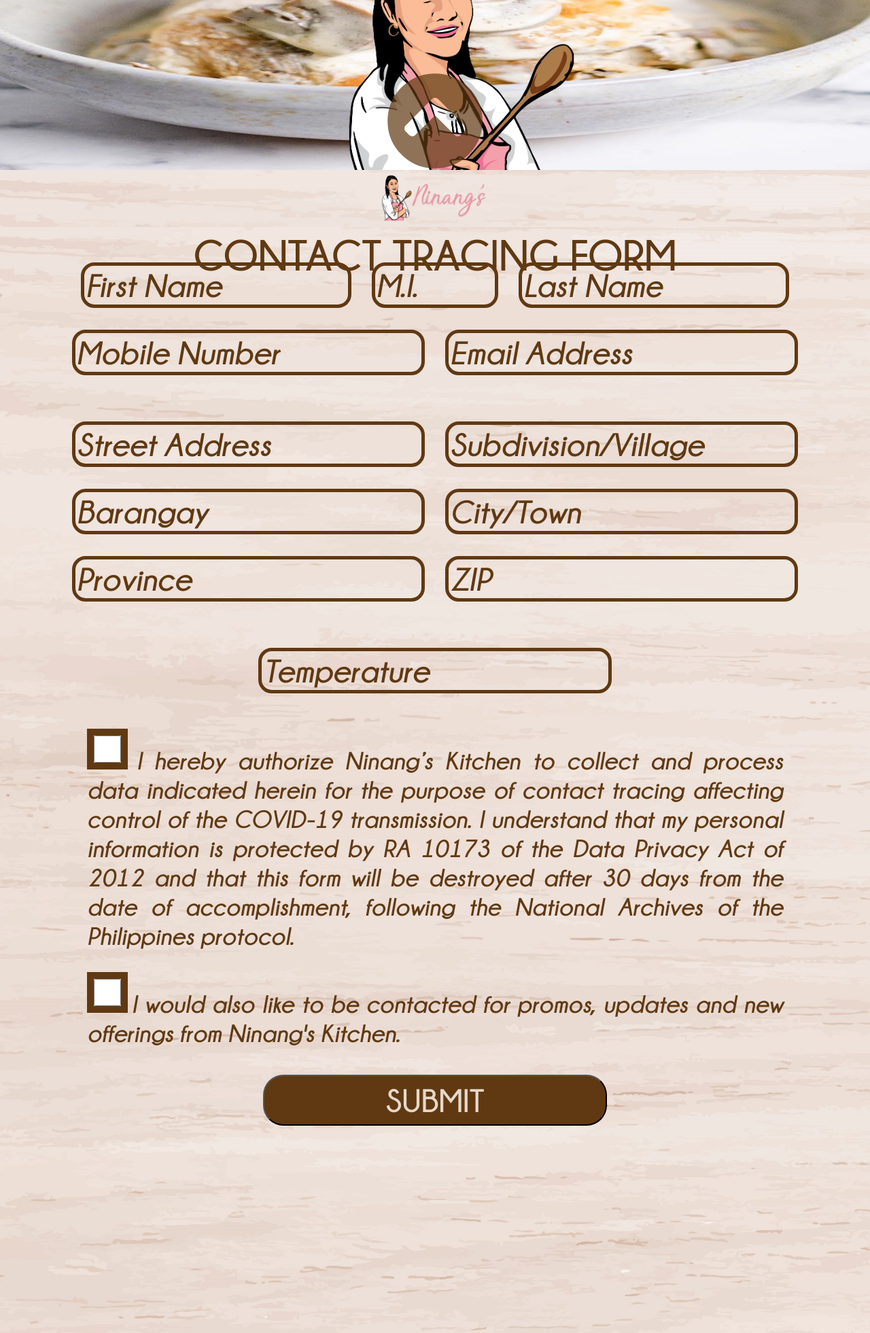
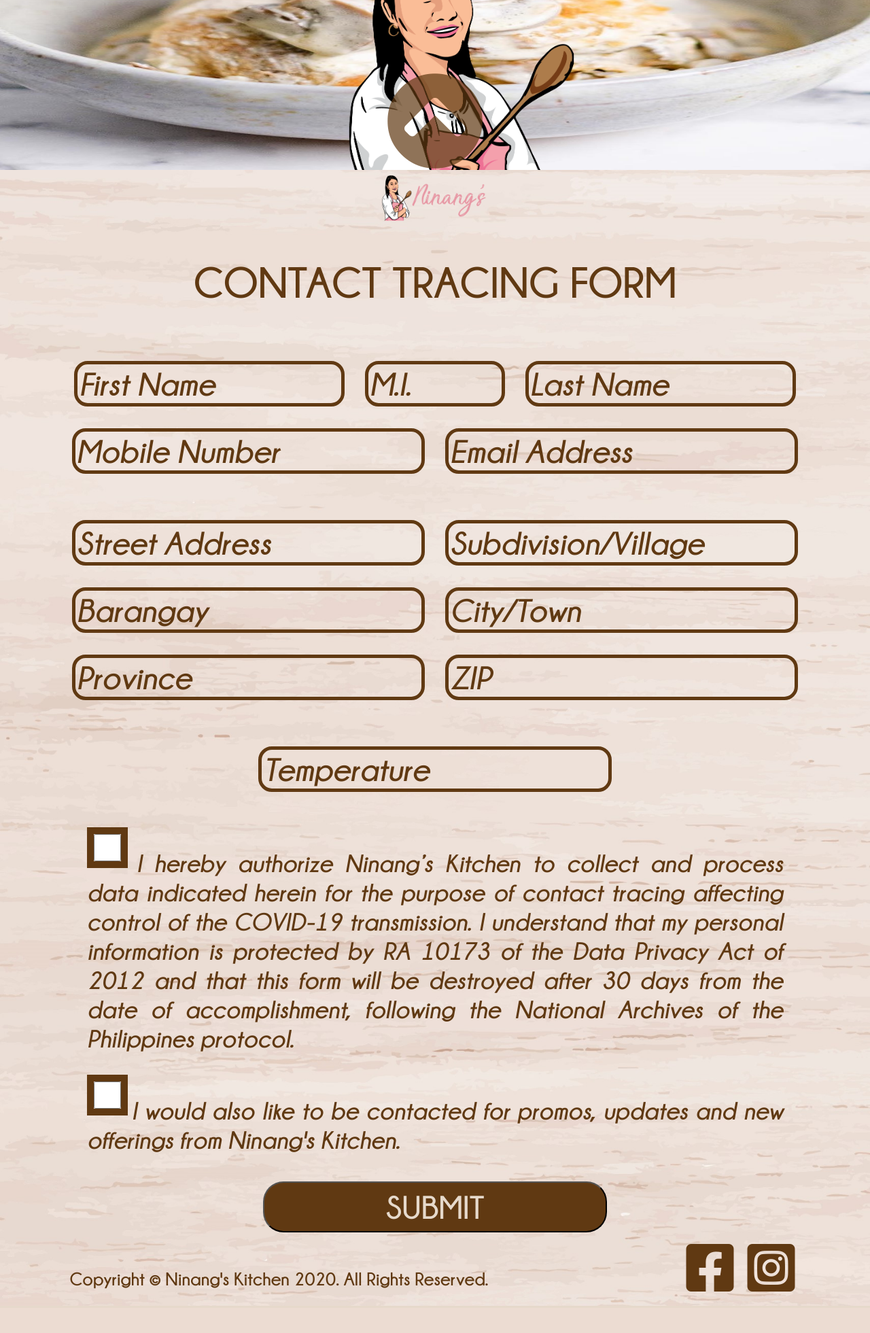
Before and after one commit to MatesFrameWork/ninangscontacttracing, a PHP site: page / in a window 1280 px wide. Shown: the part 550-2511 px from the top of the page at 68% size. After the commit the page ends 2471 px from the top, so only its background shows below. Run offline with PHP 8.4, Linux system fonts and the light colour scheme.

Commit message:
Add files via upload

```diff
--- a/contact_tracing.csv
+++ b/contact_tracing.csv
@@ -1 +1,2 @@
 date,name,mobile_number,email,address,temperature,update
+20201110,"Aeron Ding D. Almira",6526498,adalmira@up.edu.ph,"190 Lote Street San Juan Kalawaan Binangonan, Rizal 1940",36.5,0
--- a/css/index.css
+++ b/css/index.css
@@ -101,18 +101,18 @@ html, body{
 
     }
 
-    .container-background-form{
+    /* .container-background-form{
       position: relative;
       height: 100%;
       width: 100%;
-
+      border: 5px solid green;
     }
 
     .background-form-img{
       position: relative;
-      height: 100%;
+      height: auto;
       width: 100%;
-    }
+    } */
 
     .container-logo2{
       position: relative;
@@ -124,30 +124,29 @@ html, body{
     .logo2{
       width: auto;
       height: 10vh;
-
     }
 
     .container-text{
       width: 100%;
       height: auto;
-      position: absolute;
-      top: 0;
+      position: relative;
+      text-align: center;
+      margin-top: -2.5vh;
     }
 
-    #contact-form .text{
+    .container-text .text{
       font-size: 4rem;
       font-family: CL-Bold;
-      margin-top: 11vh;
       font-weight: bold;
       color: #603912;
     }
 
     .form-container{
-      position: absolute;
+      position: relative;
       width: 100%;
       height: auto;
       text-align: center;
-      top: 15vh;
+      top: 0;
     }
 
     #contact-form .form input[type=text],
@@ -161,6 +160,7 @@ html, body{
       border-radius: 20px;
       margin: 1rem 1%;
       background-color: transparent;
+      position: relative;
     }
 
     ::placeholder{
@@ -176,7 +176,7 @@ html, body{
     }
 
     input.middle-name-input{
-      width: 13.5%;
+      width: 15%;
     }
 
     input.last-name-input{
--- a/index.html
+++ b/index.html
@@ -7,7 +7,6 @@
     <link rel="stylesheet" href="css/index.css">
 
     <script src="https://ajax.googleapis.com/ajax/libs/jquery/3.5.1/jquery.min.js"></script>
-    <script src="js/index.js" charset="utf-8"></script>
 
     <link rel="stylesheet" href="https://use.fontawesome.com/releases/v5.15.1/css/all.css" integrity="sha384-vp86vTRFVJgpjF9jiIGPEEqYqlDwgyBgEF109VFjmqGmIY/Y4HV4d3Gp2irVfcrp" crossorigin="anonymous">
   </head>
@@ -28,9 +27,9 @@
         <div class="container-logo2">
           <img src="images/logo2.png" class="logo2">
         </div>
-        <div class="container-background-form">
+        <!-- <div class="container-background-form">
           <img src="images/form_img.jpg" class="background-form-img">
-        </div>
+        </div> -->
         <div class="container-text">
           <p class="text">CONTACT TRACING FORM</p>
         </div>
--- a/insertdata.html
+++ b/insertdata.html
@@ -32,10 +32,10 @@
         </div>
 
         <div class="container-button1">
-          <p>Participate in Customer Survey?</p>
-          <a href="feedback.html">
+          <!-- <p>Participate in Customer Survey?</p> -->
+          <a href="index.html">
             <div class="button1">
-              <p>JOIN</p>
+              <p>DONE</p>
             </div>
           </a>
         </div>
```
Also changed, not shown: js/index.js (added, +30 -0 lines).
